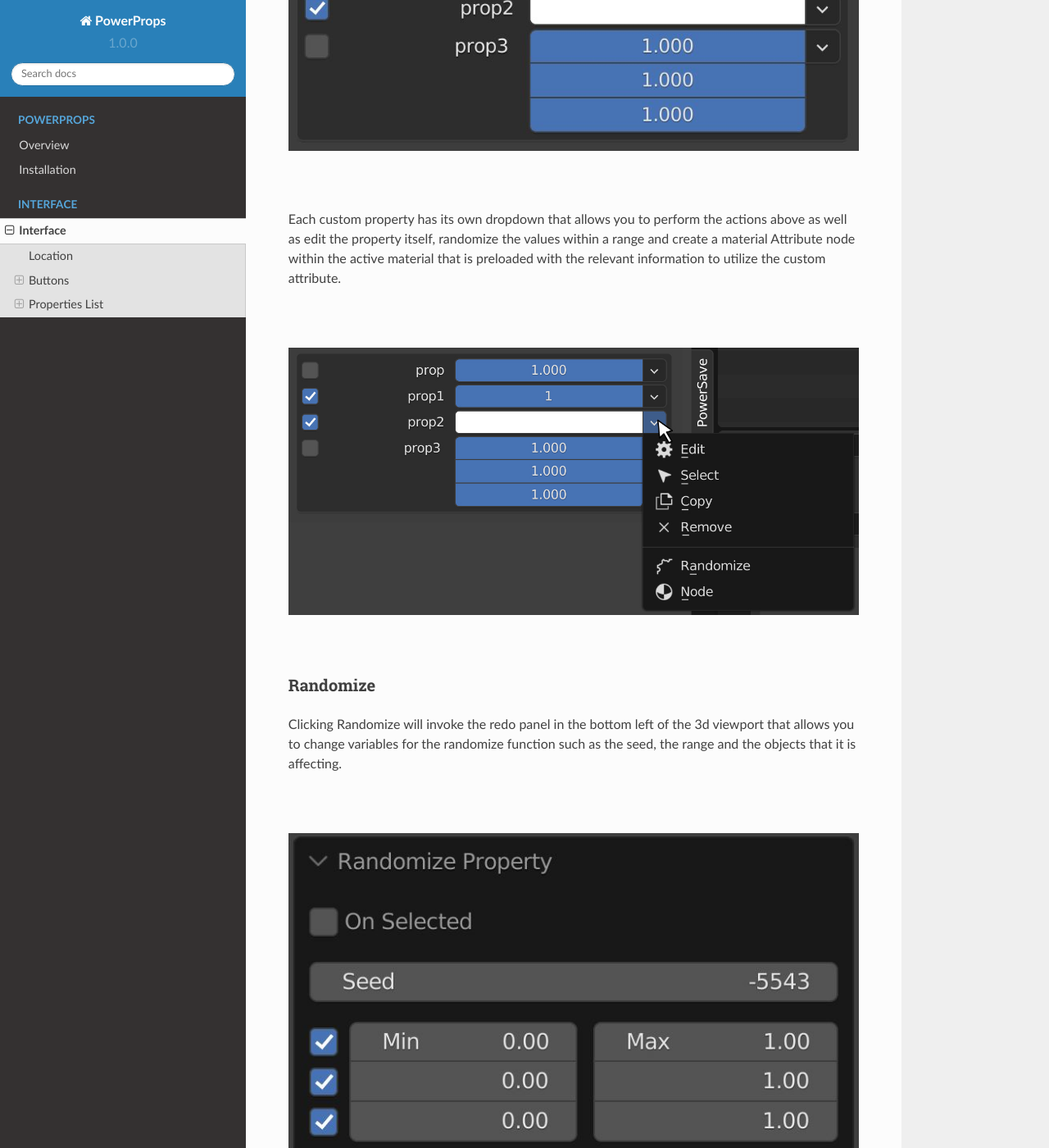
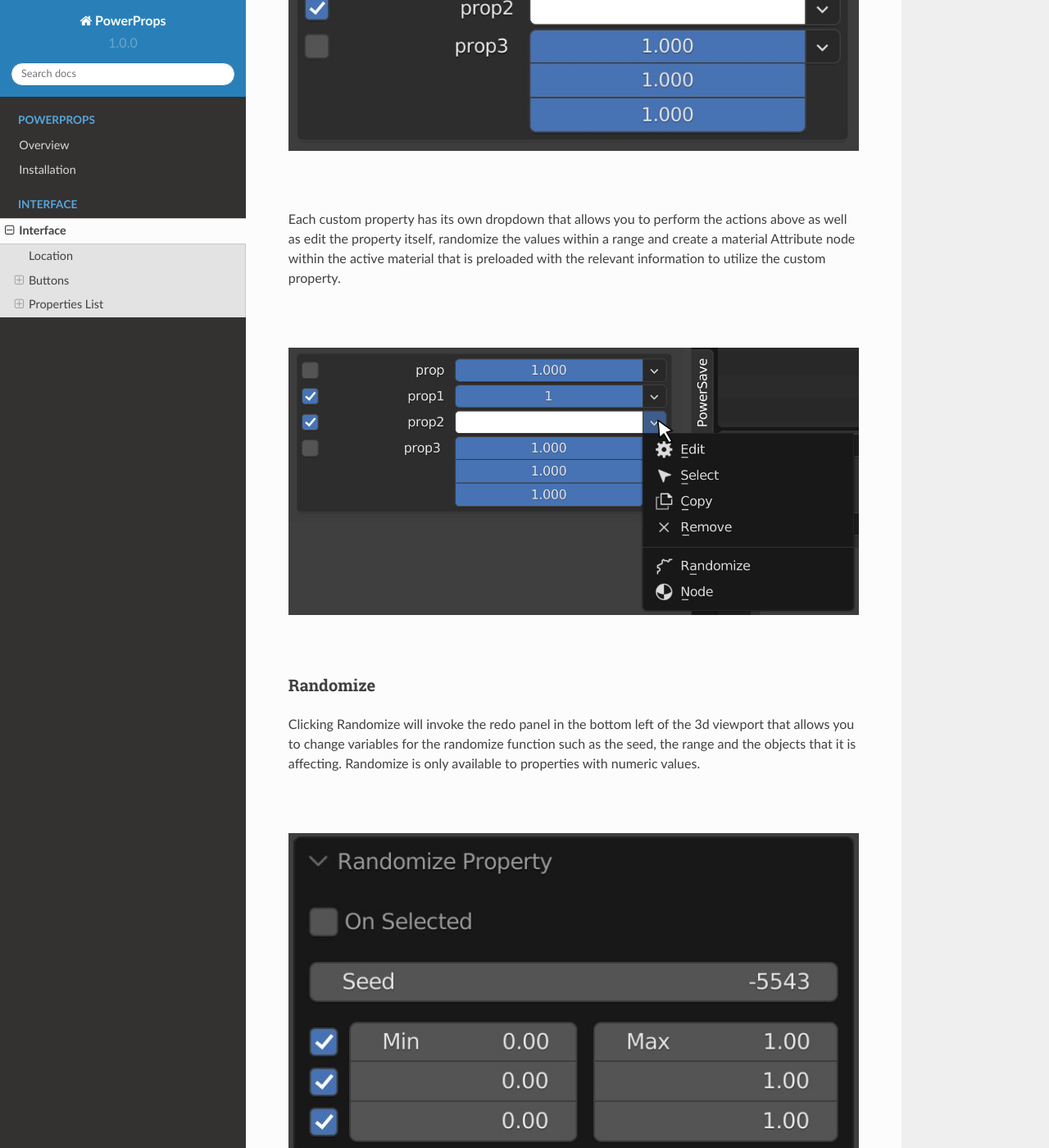
Before and after one commit to imperfectlink/PowerProps, a Sphinx documentation site: the page built from docs/source/interface.rst, in a window 1280 px wide and 1400 px high, scrolled down 5151 px. Shown: the whole window at 82% size. Built offline with Sphinx 7.4.7 and the Read the Docs theme 2.0.0, drawn with Linux system fonts in a browser that asks for light colours; some of the changed text lies outside the part shown.

Commit message:
Update interface.rst

```diff
--- a/docs/source/interface.rst
+++ b/docs/source/interface.rst
@@ -69,7 +69,7 @@
 
 |
 
-Alt-clicking the Copy button will only copy the settings from the custom property and only affect objects with a corresponding property.
+Alt-clicking the Copy button will copy the property to objects that don't already have it and use the default value instead of the value on the active object.
 
 |
 
@@ -118,7 +118,7 @@
 
 |
 
-Each custom property has its own dropdown that allows you to perform the actions above as well as edit the property itself, randomize the values within a range and create a material Attribute node within the active material that is preloaded with the relevant information to utilize the custom attribute.
+Each custom property has its own dropdown that allows you to perform the actions above as well as edit the property itself, randomize the values within a range and create a material Attribute node within the active material that is preloaded with the relevant information to utilize the custom property.
 
 |
 
@@ -129,7 +129,7 @@
 Randomize
 ----
 
-Clicking Randomize will invoke the redo panel in the bottom left of the 3d viewport that allows you to change variables for the randomize function such as the seed, the range and the objects that it is affecting.
+Clicking Randomize will invoke the redo panel in the bottom left of the 3d viewport that allows you to change variables for the randomize function such as the seed, the range and the objects that it is affecting. Randomize is only available to properties with numeric values.
 
 |
 
```
Also changed, not shown: other parts of docs/source/interface.rst (+1 -1 lines).
